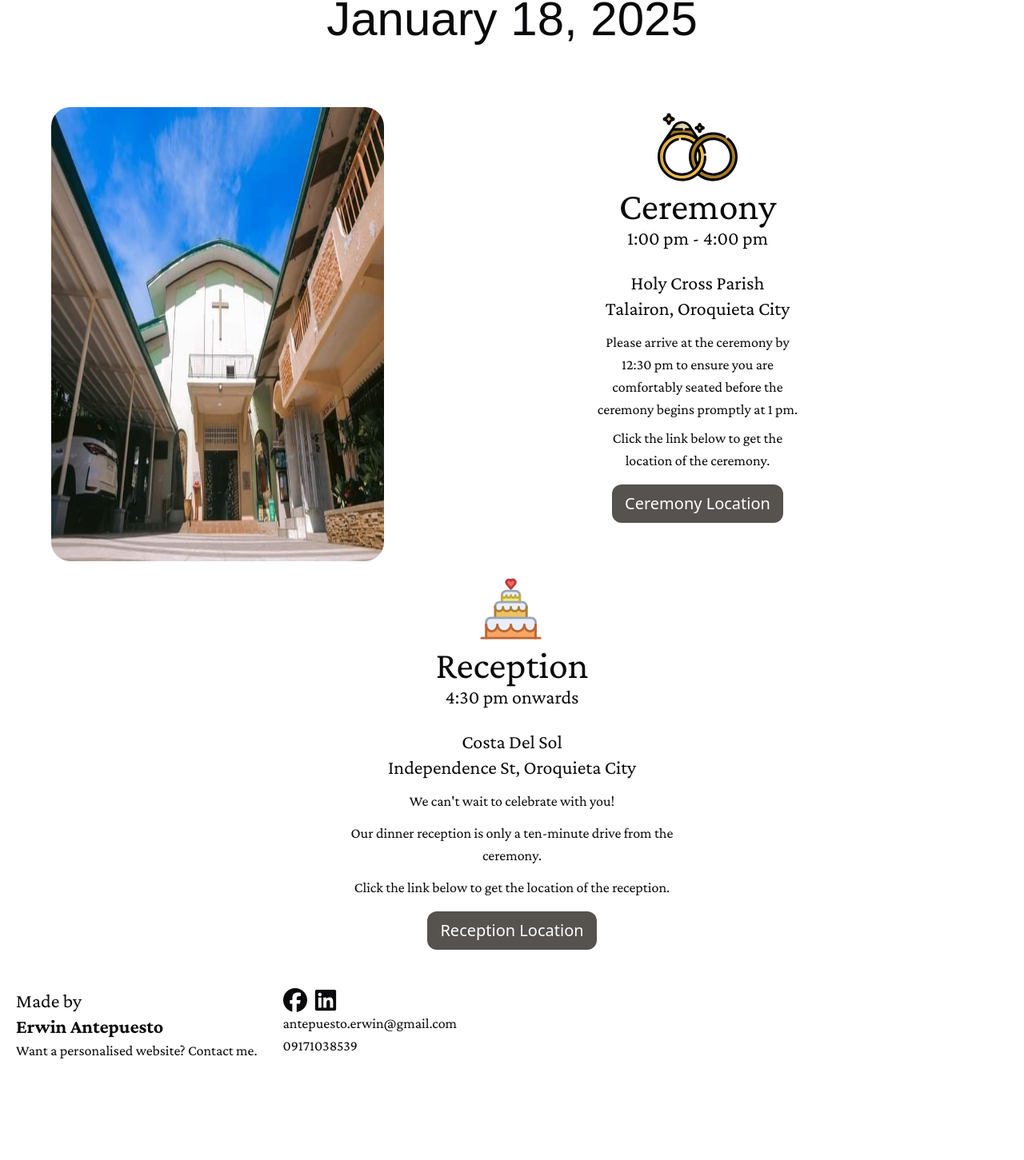
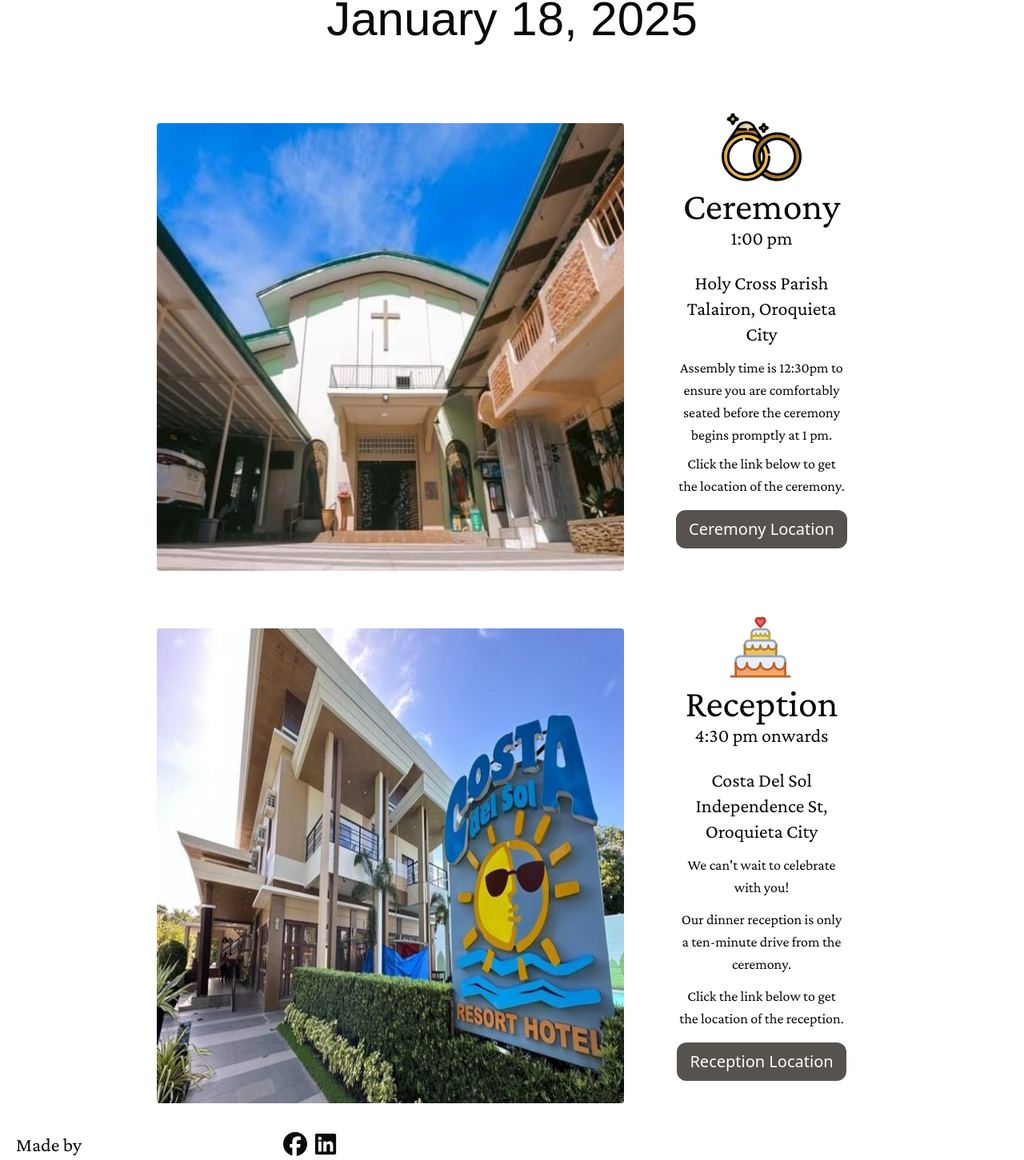
Before and after one commit to sciyon/Aubrey-Jose, a Next.js app: page /schedule in a window 1280 px wide. Shown: the part 250-1701 px from the top of the page at 80% size. Before the commit the page ends 1598 px from the top, so only its background shows below. Built offline with nearby package versions, Linux system fonts and the light colour scheme; a web font is replaced by a local one.

Commit message:
fix stuff

```diff
--- a/app/(root)/entourage/page.tsx
+++ b/app/(root)/entourage/page.tsx
@@ -4,6 +4,8 @@ import React from 'react'
 const sponsors = {
   'Mr. Reynaldo B. Ramirez': 'Mrs. Angeline L. Ramirez',
   'Mr. Johnny M. Indus': 'Mrs. Marilou M. Indus',
+  'Dr. Jonathan S. dela Peña':'Dr. Ingrid G. Racoma',
+  'Engr. Richmond A. Sobong':'Mrs. Barba Fer S. Sobong',
   'Mr. Erwin Cabural': 'Mrs. Sharon Cabural',
   'Engr. Dennis C. Apatan': 'Mrs. Bernadette B. Apatan',
   'Mr. Mariano A. Villanueva II': 'Mrs. Nacille Consuelo V. Villanueva',
@@ -17,7 +19,7 @@ const sponsors = {
   'Dr. Jose O. Robillos': 'Mrs. Charry E. Robillos',
   'Mr. Francis Alberto D. Fabe': 'Mrs. Seny Fe B. Fabe',
   'Mr. Arturo A. Sanchez': 'Ms. Daisylain B. Badilla',
-  'Mr. Joseph Anthony Manongas': 'Mrs. Marycris Q. Manongas',
+  'Mr. Anthony Joe Manongas': 'Mrs. Marycris Q. Manongas',
   'Mr. Virgilio Q. Yu': 'Mrs. Sarah A. Yu',
   'Mr. Luis A. Jainga': 'Mrs. Cleopatra B. Jainga',
   'Mr. Nestor M. Repolledo': 'Ms. Maria Lucy R. Cabalit'
@@ -81,6 +83,21 @@ const page = () => {
         </div>
       </div>
 
+      <div className="flex flex-row text-center lg:gap-12 gap-3 pt-5 w-full  items-start justify-center">
+        <div className=" w-1/3">
+          <h1 className={`${cormorant.className} lg:text-3xl text-lg pt-4 font-bold`}>Bridesmaids</h1>
+          <h1 className='lg:text-4xl text-lg font-crimson font-light'>Aryen Gem T. Neri</h1>
+          <h1 className='lg:text-4xl text-lg font-crimson font-light'>Marie Novie G. Triambulo</h1>
+          <h1 className='lg:text-4xl text-lg font-crimson font-light'>Apple Mae Q. Solis</h1>
+        </div>
+        <div className=" w-1/3">
+          <h1 className={`${cormorant.className} lg:text-3xl text-lg pt-4 font-bold`}>Groomsmen</h1>
+          <h1 className='lg:text-4xl text-lg font-crimson font-light'>John Renzo C. Tonggao</h1>
+          <h1 className='lg:text-4xl text-lg font-crimson font-light'>Daniel James Z. Dolor</h1>
+          <h1 className='lg:text-4xl text-lg font-crimson font-light'>Jude Arom F. Dominguez</h1>
+        </div>
+      </div>
+
 
       <h1 className={`${cormorant.className} lg:text-3xl text-lg pt-4 font-bold`}>Bible Bearer</h1>
       <h1 className='lg:text-4xl text-lg font-crimson font-light'>Carl Daniel S. Paner</h1>
--- a/app/(root)/rsvp/page.tsx
+++ b/app/(root)/rsvp/page.tsx
@@ -181,20 +181,23 @@ const RSVP = () => {
         Hi there, good day!
       </div>
       <div className="font-crimson lg:text-2xl text-sm text-center pb-2 px-4 lg:w-1/2">
-        We are inviting you to our wedding this upcoming January 18, 2025.
+        We are inviting you to our wedding this coming <strong>January 18, 2025</strong>.
       </div>
       <div className="font-crimson lg:text-2xl text-sm text-center pb-2 px-4 lg:w-1/2">
-        Kindly RSVP on or before December 18, 2024.
+        Kindly RSVP on or before <strong>December 18, 2024</strong>.
       </div>
       <div className="font-crimson lg:text-2xl text-sm text-center b-2 px-4 lg:w-1/2">
-        This invitation is for one person only, if you have an add-on, kindly ask the couple ahead of time as seats are limited.
+        This invitation is for one person only. If you have an add-on, kindly ask the couple ahead of time as seats are only limited.
       </div>
-      <div className="font-crimson lg:text-2xl text-sm text-center pb-2 px-4 lg:w-1/2">
-        Kindly scroll through the website  for details. Thank you!
+      <div className="font-crimson lg:text-2xl text-sm text-center pb-2 px-4 lg:w-1/2 font-bold">
+        - Aubrey & Jose
       </div>
 
       <div className="font-crimson lg:text-2xl text-sm text-center pt-8 pb-2 px-4 lg:w-1/2">
       To create an RSVP request, please input your details below.
+      </div>
+      <div className="font-crimson lg:text-2xl text-sm text-center pb-2 px-4 lg:w-1/2">
+        Kindly see the website for details. Thank you!
       </div>
 
       <form className='flex flex-col justify-center items-center w-full' onSubmit={handleSubmit}>
--- a/app/(root)/schedule/page.tsx
+++ b/app/(root)/schedule/page.tsx
@@ -3,18 +3,21 @@ import { homeMadeApple } from '@/app/fonts'
 
 const page = () => {
   return (
-    <div className='flex flex-col items-center'>
+    <div className='flex flex-col items-center min-w-full'>
       <h1 className={`${homeMadeApple.className} lg:text-6xl text-3xl lg:mt-14 lg:mb-16 mt-5 mb-3 pt-10`}><span className='hidden lg:text-6xl'>Saturday,</span> January 18, 2025</h1>
       <span className={`${homeMadeApple.className} lg:hidden text-3xl mb-5`}>Saturday,</span>
+
       <div className="flex lg:flex-row flex-col p-4 w-full">
+        <div className="lg:w-1/2 flex">
           <Image
-          src='/church.jpg' // Path to your SVG file
+            src='/church.jpg'
             alt='wedding cake'
-          width={500} // Set the desired width
-          height={400} // Set the desired height
-          className='rounded-3xl w-1/3 ml-12'
+            width={577}
+            height={433}
+            className='rounded-3xl w-fit p-5 lg:ml-40'
           />
-        <div className="flex flex-col items-center justify-center w-full">
+        </div>
+        <div className="flex flex-col items-center justify-center lg:w-1/2">
           <Image
             src='/rings.svg' // Path to your SVG file
             alt='wedding cake'
@@ -22,14 +25,13 @@ const page = () => {
             height={100} // Set the desired height
           />
           <h2 className='text-5xl font-crimson'>Ceremony</h2>
-          <h3 className='text-2xl font-crimson'>1:00 pm - 4:00 pm</h3>
+          <h3 className='text-2xl font-crimson'>1:00 pm</h3>
 
           <div className="default-text flex flex-col items-center lg:w-1/3 w-5/6 text-center">
             <h3>Holy Cross Parish</h3>
             <h3>Talairon, Oroquieta City</h3>
 
-            <p className='pt-3 text-base lg:text-lg'>Please arrive at the ceremony by 12:30 pm to ensure you are
-            comfortably seated before the ceremony begins promptly at 1 pm.</p>
+            <p className='pt-3 text-base lg:text-lg'>Assembly time is 12:30pm to ensure you are comfortably seated before the ceremony begins promptly at 1 pm.</p>
             <p className='pt-2 pb-4 text-base lg:text-lg'>Click the link below to get the location of the ceremony.</p>
           </div>
           <a href='https://maps.app.goo.gl/LfH5rezAFJjQfdgbA' target='_blank' rel='noopener noreferrer'>
@@ -38,7 +40,17 @@ const page = () => {
         </div>
       </div>
 
-
+      <div className="flex lg:flex-row flex-col p-4 w-full">
+        <div className="lg:w-1/2 flex">
+          <Image
+            src='/costa.jpg'
+            alt='wedding cake'
+            width={577}
+            height={433}
+            className='rounded-3xl w-fit p-5 lg:ml-40'
+          />
+        </div>
+        <div className="flex flex-col items-center justify-center lg:w-1/2">
           <Image
             src='/cake.svg' // Path to your SVG file
             alt='wedding cake'
@@ -60,6 +72,9 @@ const page = () => {
             <button className='bg-brown text-white text-xl w-fit h-12 py-2 px-4 rounded-xl mb-12 hover:bg-lightbrown'>Reception Location</button>
           </a>
         </div>
+      </div>
+
+    </div>
   )
 }
 
```
Also changed, not shown: public/church.jpg, public/costa.jpg. Lines whose indentation alone changed are shown as unchanged.
